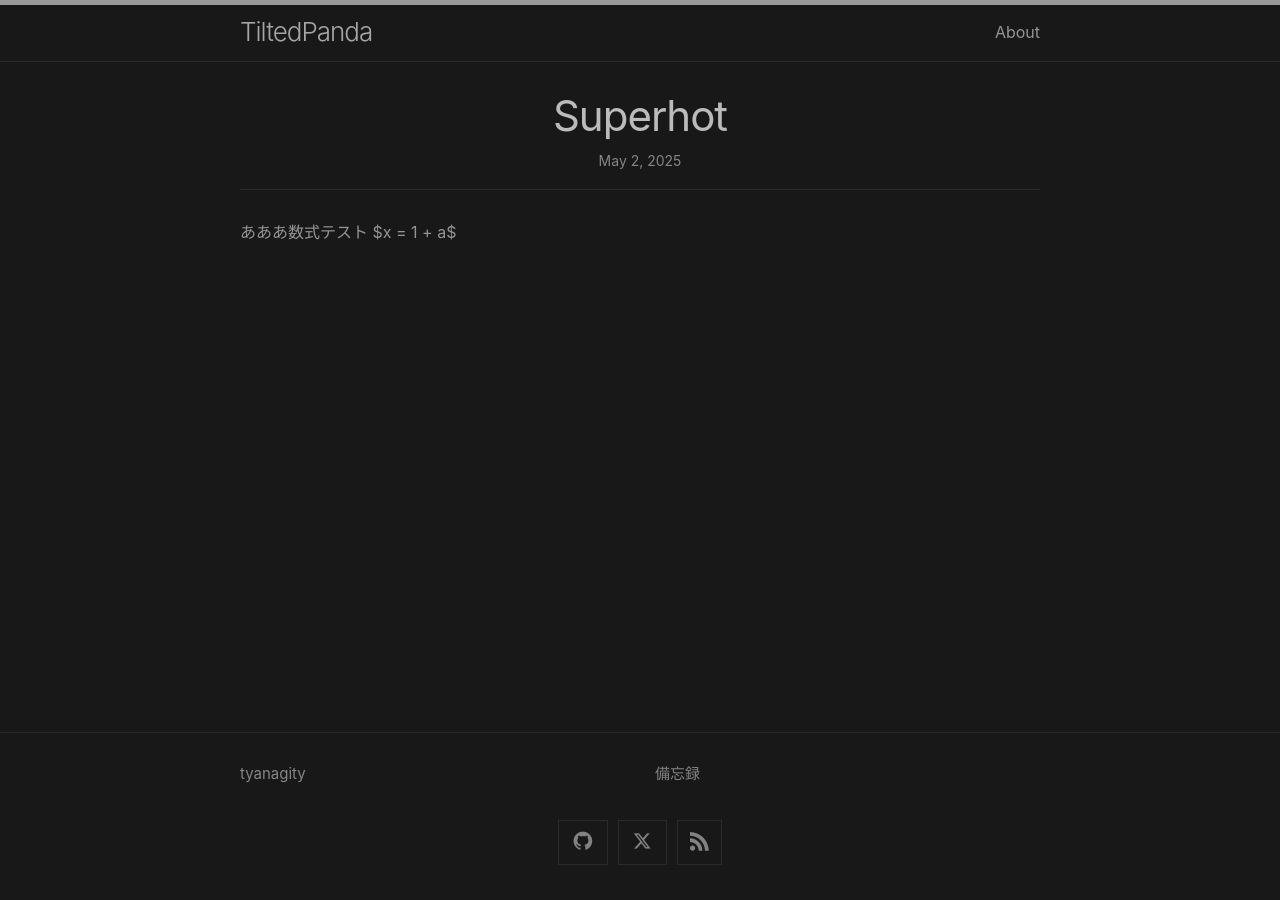
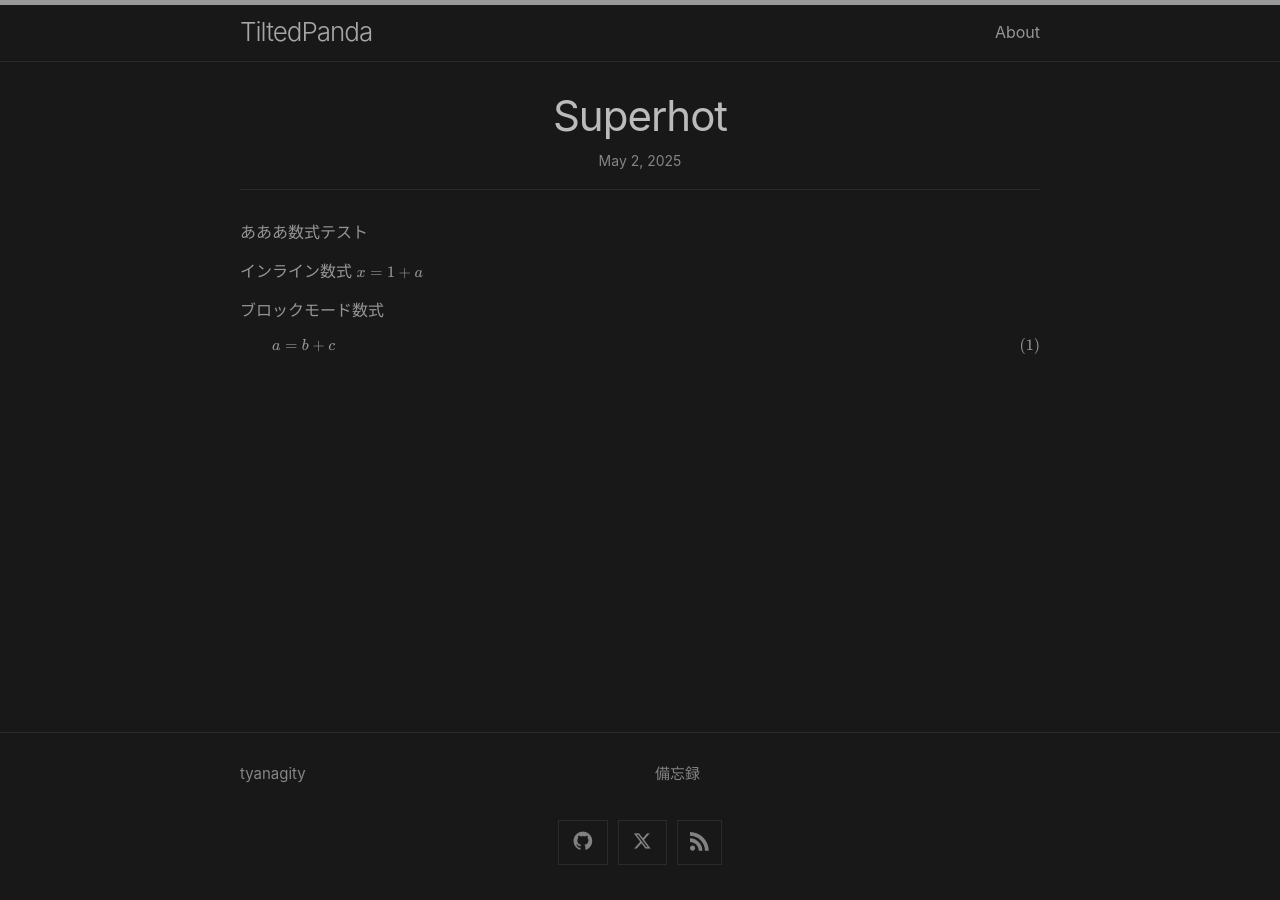
Before and after one commit to tyanagity/tyanagity.github.io, a Jekyll site: the page built from _posts/2025-05-02-SUPERHOT.md, in a window 1280 px wide. Built offline with Jekyll 4.4.1, drawn with Linux system fonts in a browser that asks for light colours; part of the change alters nothing that is shown.

Commit message:
数式に対応させた

```diff
--- a/_includes/head.html
+++ b/_includes/head.html
@@ -6,9 +6,10 @@
   <link id="main-stylesheet" rel="stylesheet" href="{{ '/assets/css/style.css' | relative_url }}">
   {%- feed_meta -%}
   {%- if jekyll.environment == 'production' and site.google_analytics -%}
-    {%- include google-analytics.html -%}
+  {%- include google-analytics.html -%}
   {%- endif -%}
 
   {%- include custom-head.html -%}
+  {% include mathjax-v3.html %}
 
 </head>
--- /dev/null
+++ b/_includes/mathjax-v3.html
@@ -0,0 +1,39 @@
+<script>
+    MathJax = {
+        tex: {
+            inlineMath: [['$', '$'], ['\\(', '\\)']],
+            processEscapes: true,
+            tags: "ams",
+            autoload: {
+                color: [],
+                colorV2: ['color']
+            },
+            packages: { '[+]': ['noerrors'] }
+        },
+        chtml: {
+            matchFontHeight: false,
+            displayAlign: "left",  <!--数式の揃え方, left, center, right-->
+            displayIndent: "2em"
+        },
+        options: {
+            renderActions: {
+                /* add a new named action to render <script type="math/tex"> */
+                find_script_mathtex: [10, function (doc) {
+                    for (const node of document.querySelectorAll('script[type^="math/tex"]')) {
+                        const display = !!node.type.match(/; *mode=display/);
+                        const math = new doc.options.MathItem(node.textContent, doc.inputJax[0], display);
+                        const text = document.createTextNode('');
+                        node.parentNode.replaceChild(text, node);
+                        math.start = { node: text, delim: '', n: 0 };
+                        math.end = { node: text, delim: '', n: 0 };
+                        doc.math.push(math);
+                    }
+                }, '']
+            }
+        },
+        loader: {
+            load: ['[tex]/noerrors']
+        }
+    };
+</script>
+<script async src="https://cdn.jsdelivr.net/npm/mathjax@3/es5/tex-chtml.js" id="MathJax-script"></script>
--- a/_layouts/page.html
+++ b/_layouts/page.html
@@ -5,6 +5,7 @@ layout: base
 
   <header class="post-header">
     <h1 class="post-title">{{ page.title | escape }}</h1>
+
   </header>
 
   <div class="post-content">
--- a/_posts/2025-05-02-SUPERHOT.md
+++ b/_posts/2025-05-02-SUPERHOT.md
@@ -5,4 +5,10 @@ categories: misc
 ---
 
 あああ数式テスト
-$x = 1 + a$
+
+インライン数式 $$x = 1 + a$$
+
+ブロックモード数式
+\begin{align}
+ a &= b + c
+\end{align}
```
